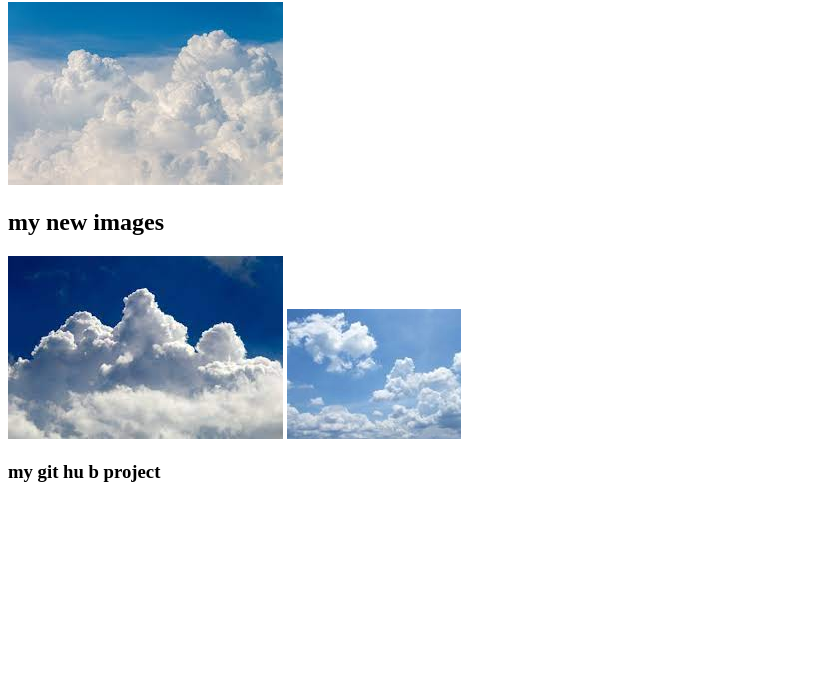
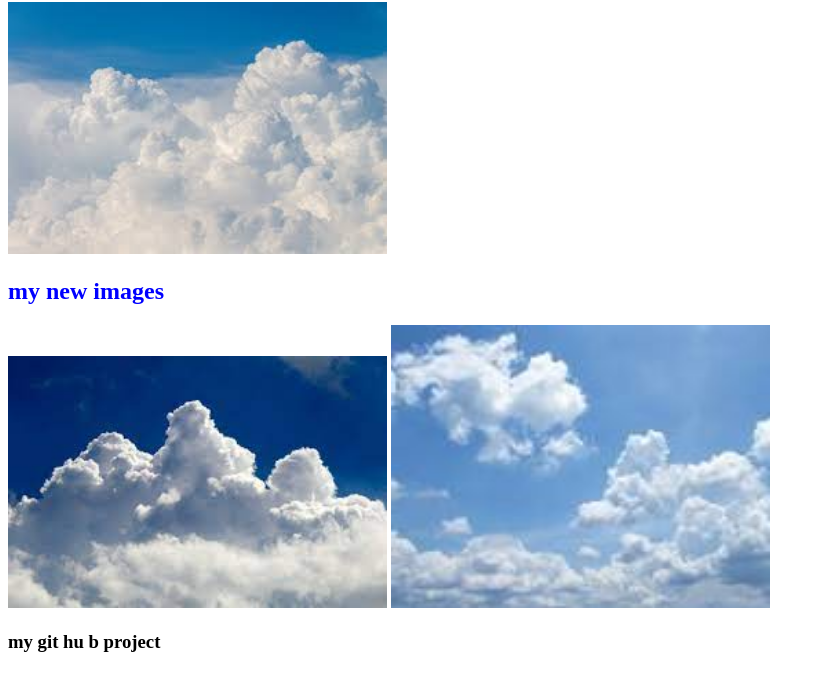
Before and after one commit to sidkabir92/myfirstgitprojectksabir, a plain HTML site: page index.html in a window 1280 px wide. Shown: the part 78-768 px from the top of the page, without its empty margins (0-825 px from the left). Drawn offline with Linux system fonts and the light colour scheme.

Commit message:
styling added in index.html file

```diff
--- a/index.html
+++ b/index.html
@@ -4,6 +4,15 @@
     <meta charset="UTF-8">
     <meta name="viewport" content="width=device-width, initial-scale=1.0">
     <title>Document</title>
+    <style>
+        h2{
+            color:blue;
+        }
+        img{
+            width:30%;
+            height:30%;
+        }
+    </style>
 </head>
 <body>
     <h1>my first git</h1>
```
